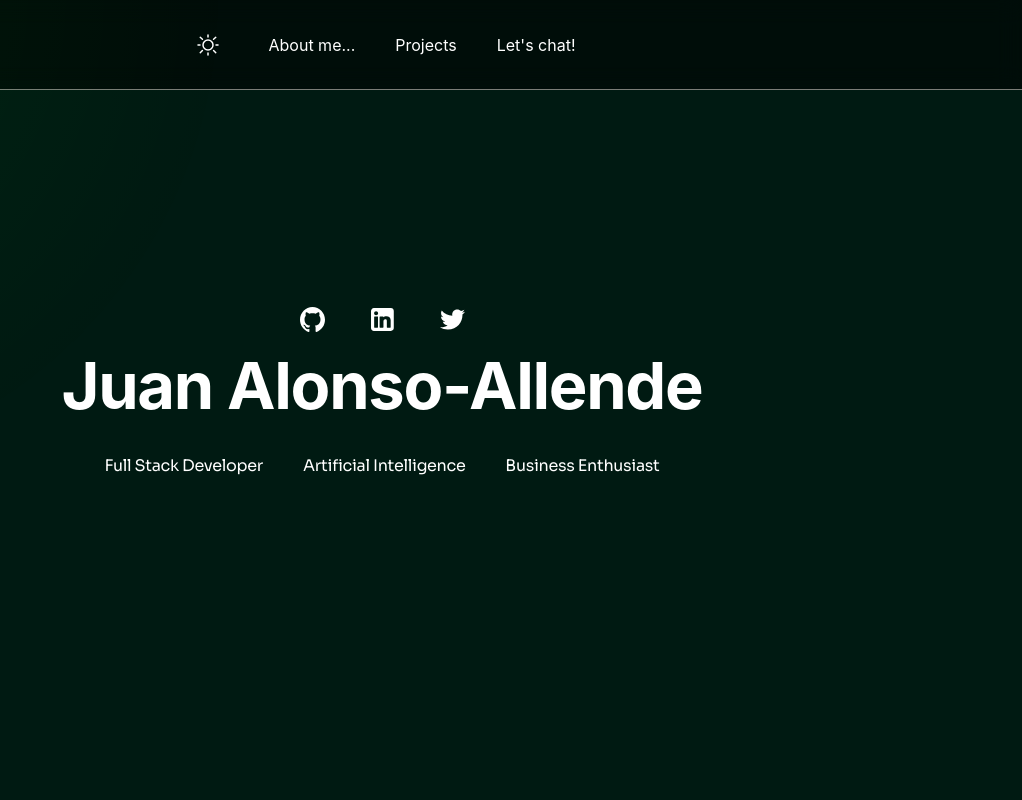
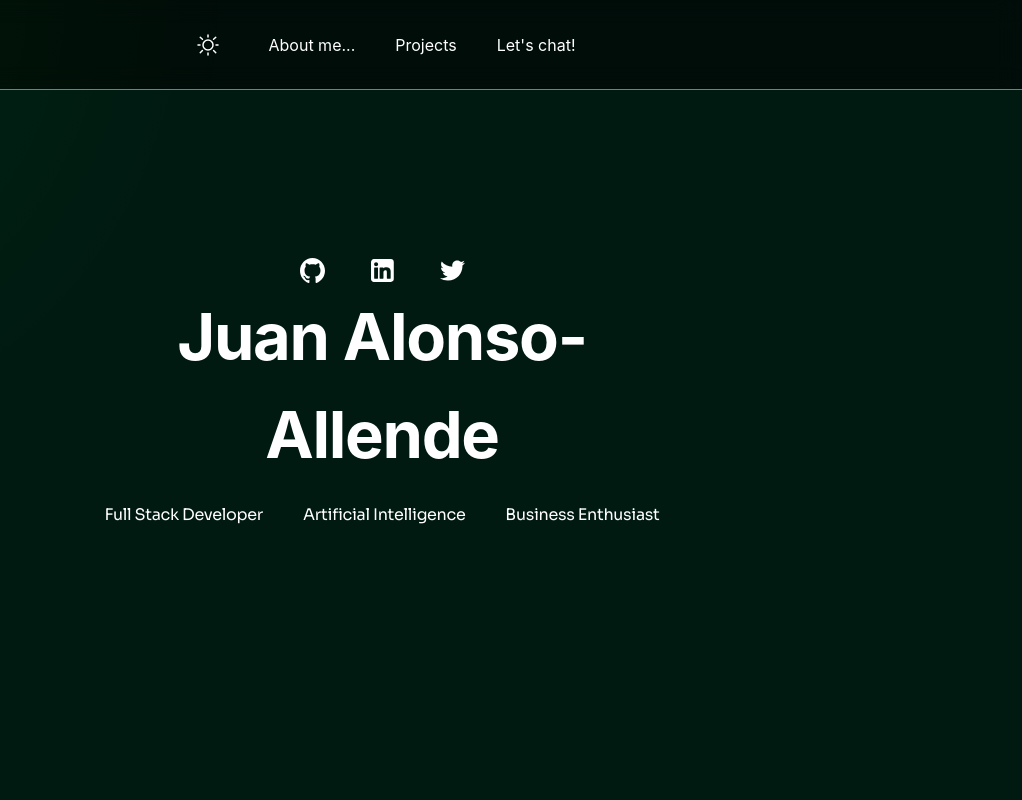
Before and after one commit to aallendez/personal-website, a React (Vite) app: page / in a window 1280 px wide. Shown: the top 800 px of the page, without its empty margins (258-1280 px from the left). Built offline with nearby package versions, Linux system fonts and the light colour scheme.

Commit message:
varios cambios

```diff
--- a/src/App.jsx
+++ b/src/App.jsx
@@ -64,7 +64,7 @@ function App() {
 
   return (
     <>
-      <div className={`w-full xs:px-6 sm:px-2 px-32 h-screen ${theme} cursor-default`}>
+      <div className={`w-full xs:px-6 sm:px-2 px-[20%] lg:px-[26%] h-screen ${theme} cursor-default`}>
         <div className='px-20'>
           <Header theme={theme} toggleTheme={toggleTheme} iconColor={iconColor} />
           <Title theme={theme} iconColor={iconColor} />
--- a/src/components/Header.jsx
+++ b/src/components/Header.jsx
@@ -18,15 +18,15 @@ const BurgerMenu = ({ theme, toggleTheme, iconColor }) => {
   const verticalOptions = (
     <div className="fixed top-0 right-0 h-screen w-full flex flex-col items-center justify-center bg-white dark:bg-color-7 z-20 shadow-lg animate-fade-in">
       <div className='flex flex-col items-center my-10 gap-16 text-[30px] overflow-auto w-full'>
+        <button
+              className=" hover:translate-x-1 cursor-pointer transition-all  "
+              onClick={toggleTheme}
+            >
+              {theme === 'dark' ? <LightIcon color={iconColor} /> : <NightIcon color={iconColor} />}
+        </button>
         <a className=" hover:translate-x-1 cursor-pointer transition-all  " href="#aboutMe">About me...</a>
         <a className=" hover:translate-x-1 cursor-pointer transition-all  " href="#projects">Projects</a>
         <a className=" hover:translate-x-1 cursor-pointer transition-all  " href="mailto:juan@aallende.com?subject=Let's%20chat!">Let's chat!</a>
-        <button
-          className=" hover:translate-x-1 cursor-pointer transition-all  "
-          onClick={toggleTheme}
-        >
-          {theme === 'dark' ? 'Light Mode' : 'Dark Mode'}
-        </button>
       </div>
     </div>
   );
--- a/tailwind.config.js
+++ b/tailwind.config.js
@@ -16,7 +16,7 @@ export default {
         'xs': {'max': '400px'},
         'sm': {'max': '640px'},
         'md': {'max': '1000px'},
-        'lg': {'min': '1500px'},
+        'lg': {'min': '1700px'},
       },
       colors: {
         color: {
```
